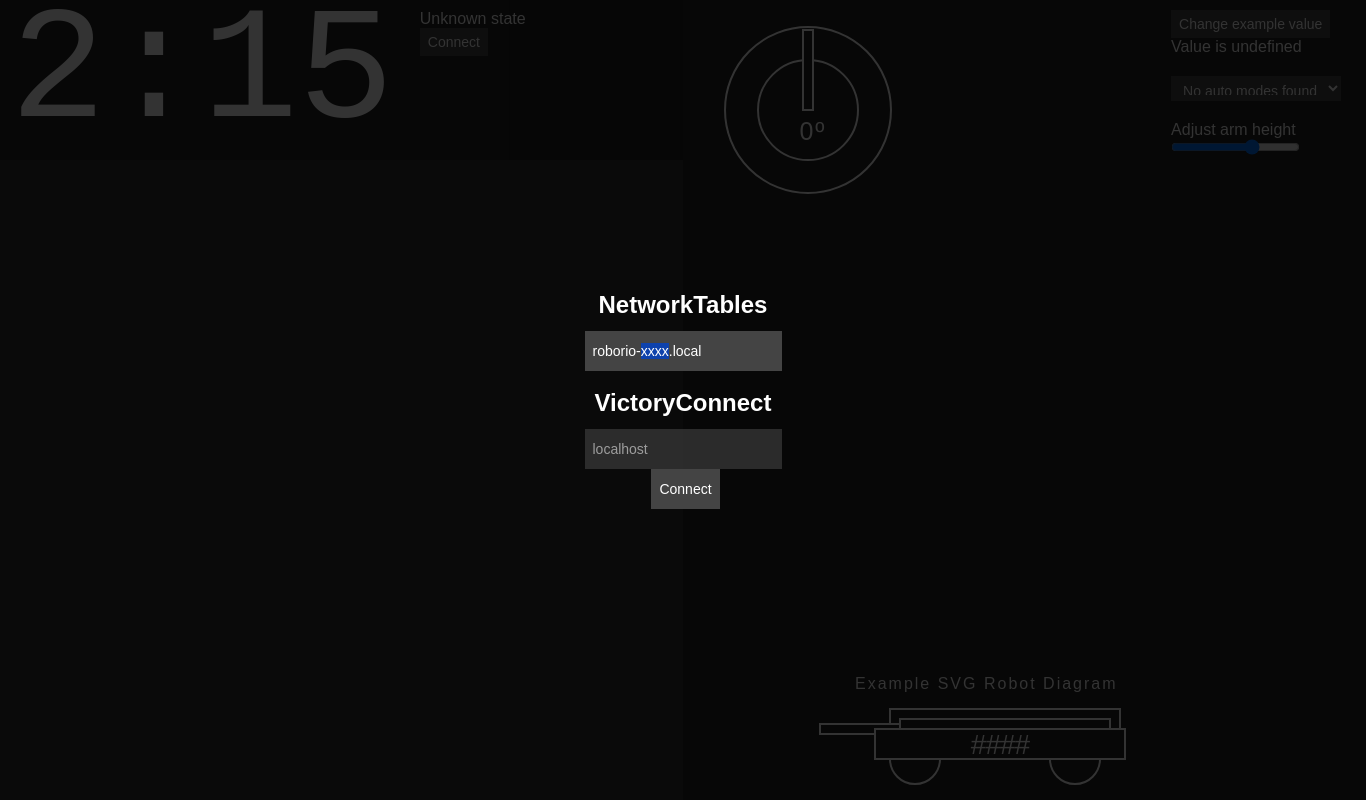
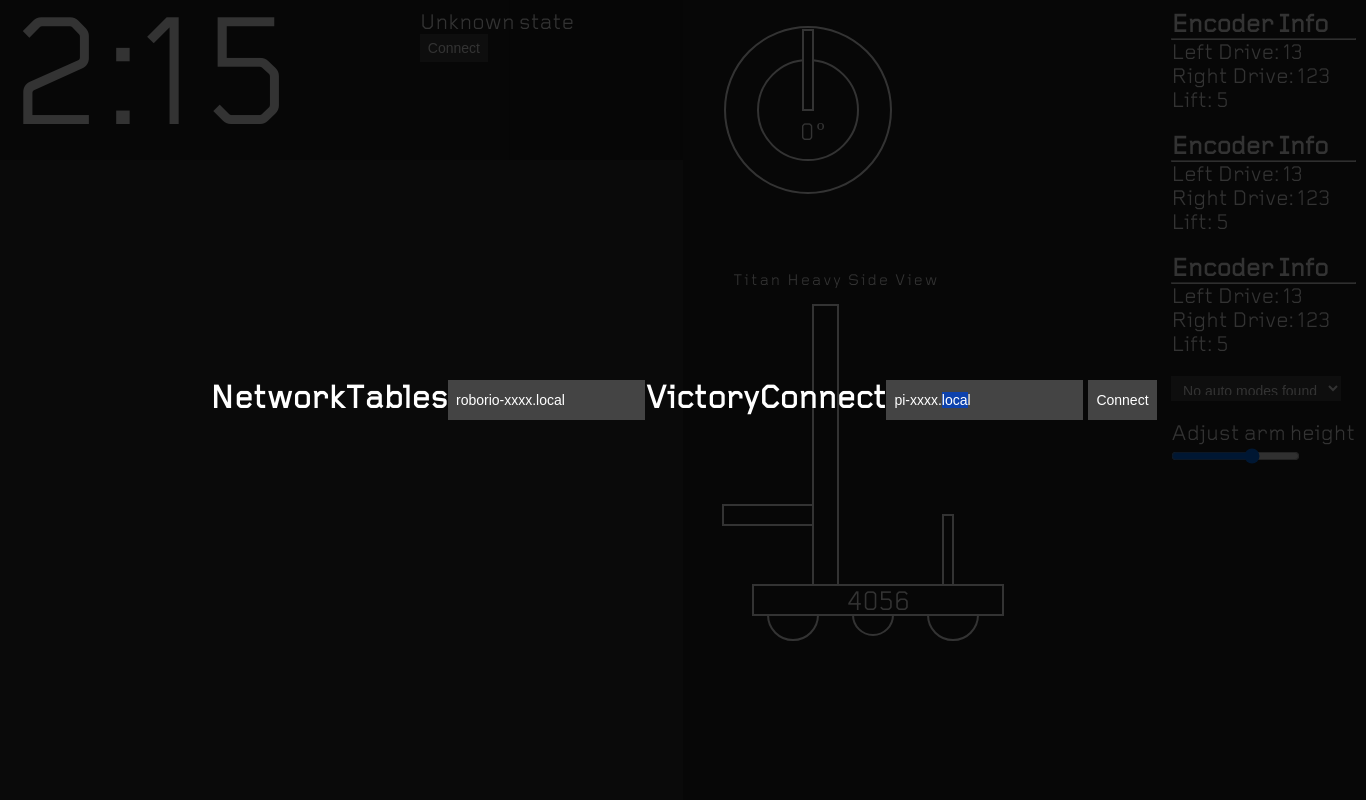
Before and after one commit to ElectroTitans/VictoryDashboard, an Electron app: page FRCDashboard/src/index.html in a window 1366 px wide. Drawn offline with Linux system fonts and the light colour scheme; no server answers.

Commit message:
Vector art Of Bot

```diff
--- a/FRCDashboard/src/connection.js
+++ b/FRCDashboard/src/connection.js
@@ -1,4 +1,5 @@
-let address = document.getElementById('connect-address-nt'),
+let addressNT = document.getElementById('connect-address-nt'),
+addressVC = document.getElementById('connect-address-vc'),
   connect = document.getElementById('connect'),
   buttonConnect = document.getElementById('connect-button');
 
@@ -45,20 +46,35 @@
 function setLogin() {
   // Add Enter key handler
   // Enable the input and the button
-  address.disabled = connect.disabled = false;
+  addressNT.disabled = connect.disabled = false;
   connect.textContent = 'Connect';
   // Add the default address and select xxxx
-  address.value = 'roborio-xxxx.local';
-  address.focus();
-  address.setSelectionRange(8, 12);
+  addressNT.value = 'roborio-xxxx.local';
+  addressNT.focus();
+  addressNT.setSelectionRange(8, 12);
+
+  addressVC.disabled = connect.disabled = false;
+  connect.textContent = 'Connect';
+  // Add the default address and select xxxx
+  addressVC.value = 'pi-xxxx.local';
+  addressVC.focus();
+  addressVC.setSelectionRange(8, 12);
 }
 // On click try to connect and disable the input and the button
 connect.onclick = () => {
-  ipc.send('connect', address.value);
-  address.disabled = connect.disabled = true;
+  ipc.send('connect', addressNT.value);
+  addressNT.disabled = connect.disabled = true;
+  addressVC.disabled = connect.disabled = true;
   connect.textContent = 'Connecting...';
 };
-address.onkeydown = ev => {
+addressNT.onkeydown = ev => {
+  if (ev.key === 'Enter') {
+    connect.click();
+    ev.preventDefault();
+    ev.stopPropagation();
+  }
+};
+addressVC.onkeydown = ev => {
   if (ev.key === 'Enter') {
     connect.click();
     ev.preventDefault();
--- a/FRCDashboard/src/css/style.css
+++ b/FRCDashboard/src/css/style.css
@@ -6,8 +6,16 @@
 ::-webkit-scrollbar {
     display: none;
 }
+
+@font-face {
+    font-family: "grid";
+    src: url("fonts/grid.ttf");
+
+    }
+
 body {
-    font: 16px sans-serif;
+    font-family: "grid";
+    font: 22px "grid";
     -webkit-user-select: none;
     -moz-user-select: none;
     -ms-user-select: none;
@@ -50,7 +58,7 @@
     background: #222;
 }
 #timer {
-    font-family: monospace;
+    font-family: "grid";
     display: block;
     height: 20vh;
     width: 30vw;
@@ -139,7 +147,7 @@
 #login {
     position: fixed;
     display: none;
-    flex-direction: column;
+    flex-direction: row;
     justify-content: center;
     align-items: center;
     top: 0;
--- a/FRCDashboard/src/index.html
+++ b/FRCDashboard/src/index.html
@@ -4,7 +4,9 @@
 <head>
     <meta charset="utf-8">
     <title>FRC Dashboard</title>
+
     <link href="css/style.css" rel="stylesheet">
+
 </head>
 
 <body>
@@ -27,15 +29,19 @@
             <text id="gyro-number" x="90" y="115">0º</text>
         </svg>
         <!-- Example robot diagram, arm moves when encoder value changes -->
-        <svg id="robot-diagram" width="332" height="450">
-            <text x="40" y="340">Example SVG Robot Diagram</text>
-            <rect x="75" y="360" width="230" height="40"></rect>
-            <rect x="85" y="370" width="210" height="40"></rect>
-            <rect id="robot-arm" x="5" y="375" width="80" height="10"></rect>
+        <svg id="robot-diagram-side" width="332" height="450">
+            <text x="40" y="80">Titan Heavy Side View</text>
+            <rect x="120" y="100" width="25" height="300"></rect>
+
+            <rect x="250" y="310" width="10" height="70"></rect>
+
+            <rect x="30" y="300" width="90" height="20" id="robot-arm"></rect>
+
             <circle cx="100" cy="410" r="25"></circle>
+            <circle cx="180" cy="410" r="20"></circle>
             <circle cx="260" cy="410" r="25"></circle>
             <rect x="60" y="380" width="250" height="30"></rect>
-            <text id="team" x="185" y="405" text-anchor="middle">####</text>
+            <text id="team" x="185" y="405" text-anchor="middle">4056</text>
         </svg>
     </article>
     <!-- The sidebar of the dashboard. Designed for smaller control elements like selection boxes and small buttons. -->
@@ -43,8 +49,30 @@
         <!-- Example button which toggles /SmartDashboard/exampleValue NetworkTables value.
             The <p> below then says the value. -->
         <div id="example-section">
-            <button id="example-button">Change example value</button>
-            <p id="example-readout">Value is undefined</p>
+            <h3>Encoder Info</h3>
+            <hr/>
+            <p id="example-readout">Left Drive: 13</p>
+            <p id="example-readout">Right Drive: 123</p>
+            <p id="example-readout">Lift: 5</p>
+
+        </div>
+
+        <div id="example-section">
+            <h3>Encoder Info</h3>
+            <hr/>
+            <p id="example-readout">Left Drive: 13</p>
+            <p id="example-readout">Right Drive: 123</p>
+            <p id="example-readout">Lift: 5</p>
+
+        </div>
+
+        <div id="example-section">
+            <h3>Encoder Info</h3>
+            <hr/>
+            <p id="example-readout">Left Drive: 13</p>
+            <p id="example-readout">Right Drive: 123</p>
+            <p id="example-readout">Lift: 5</p>
+
         </div>
         <!-- Autonomous selector -->
         <div class="select-container">
--- a/FRCDashboard/src/ui.js
+++ b/FRCDashboard/src/ui.js
@@ -1,4 +1,6 @@
-
+const VCClientClass = require("victoryconnect-client").Client;
+const VCUtil = require("victoryconnect-client").Util;
+const VCConst = require("victoryconnect-client").Consts;
 // Define UI elements
 let ui = {
     timer: document.getElementById('timer'),
@@ -14,10 +16,7 @@
     robotDiagram: {
         arm: document.getElementById('robot-arm')
     },
-    example: {
-        button: document.getElementById('example-button'),
-        readout: document.getElementById('example-readout').firstChild
-    },
+
     autoSelect: document.getElementById('auto-select'),
     armPosition: document.getElementById('arm-position')
 };
@@ -52,12 +51,7 @@
     ui.robotDiagram.arm.style.transform = `rotate(${armAngle}deg)`;
 });
 
-// This button is just an example of triggering an event on the robot by clicking a button.
-NetworkTables.addKeyListener('/SmartDashboard/example_variable', (key, value) => {
-    // Set class active if value is true and unset it if it is false
-    ui.example.button.classList.toggle('active', value);
-    ui.example.readout.data = 'Value is ' + value;
-});
+
 
 NetworkTables.addKeyListener('/robot/time', (key, value) => {
     // This is an example of how a dashboard could display the remaining time in a match.
@@ -86,11 +80,7 @@
     ui.autoSelect.value = value;
 });
 
-// The rest of the doc is listeners for UI elements being clicked on
-ui.example.button.onclick = function() {
-    // Set NetworkTables values to the opposite of whether button has active class.
-    NetworkTables.putValue('/SmartDashboard/example_variable', this.className != 'active');
-};
+
 // Reset gyro value to 0 on click
 ui.gyro.container.onclick = function() {
     // Store previous gyro val, will now be subtracted from val for callibration
```
Also changed, not shown: FRCDashboard/src/css/fonts/grid.ttf (added).
